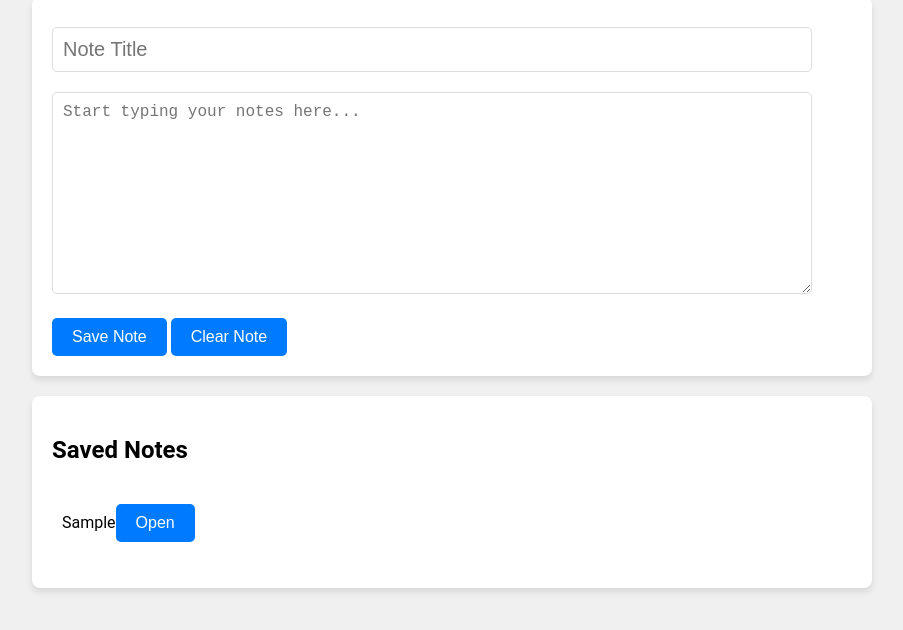
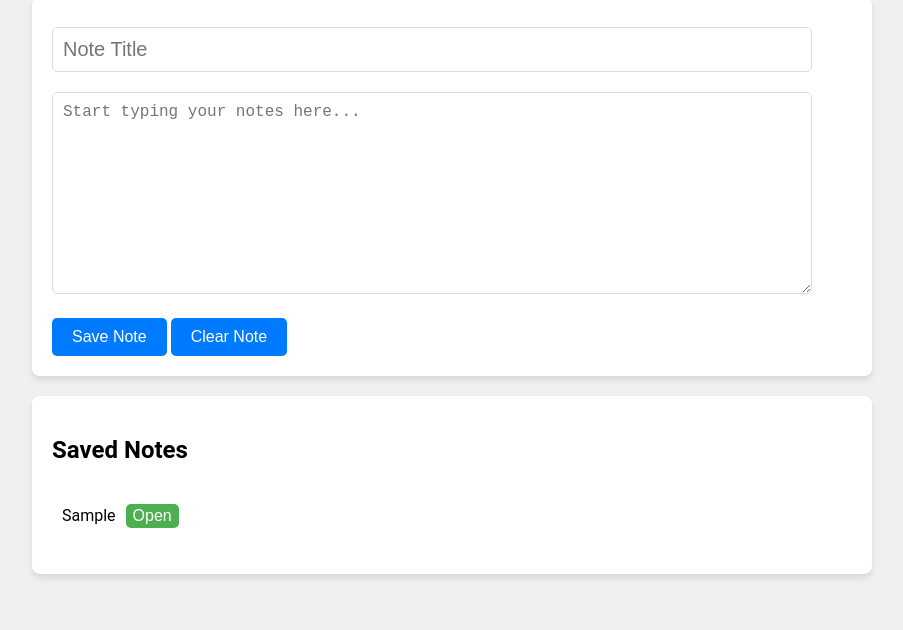
Before and after one commit to dontmindme250/notepad, a plain HTML site: page notepad/index.html in a window 1280 px wide. Both pictures are taken after typing "Sample", "Sample" into the empty fields and a click on the button "Save Note". Shown: the part 112-742 px from the top of the page, without its empty margins (196-1099 px from the left). Drawn offline with Linux system fonts and the light colour scheme.

Commit message:
updated styles

```diff
--- a/notepad/style.css
+++ b/notepad/style.css
@@ -77,6 +77,21 @@ button:hover {
 	margin-bottom: 20px;
 }
 
+.open-note-btn {
+		background-color: #4CAF50;
+		color: white;
+		padding: 3px 7px;
+		margin-left: 10px;
+		border: none;
+		border-radius: 5px;
+		cursor: pointer;
+		transition: background-color 0.3s ease;
+}
+
+.open-note-btn:hover {
+		background-color: #45a049;
+}
+
 #notesList {
 	list-style-type: none;
 	padding: 0;
```
